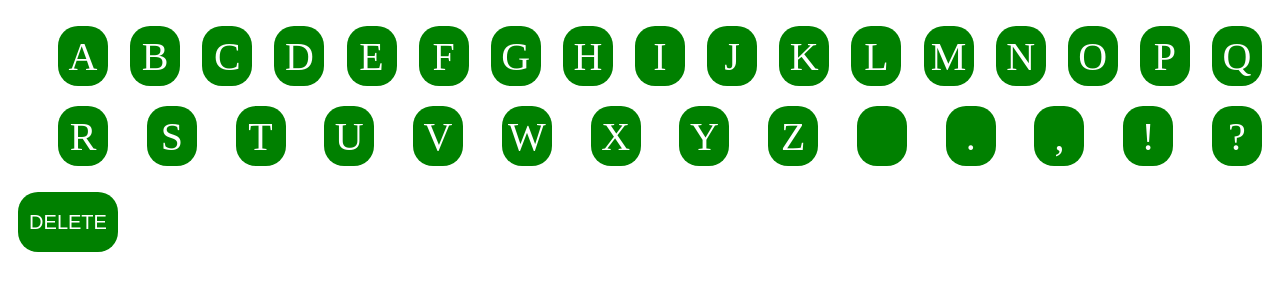
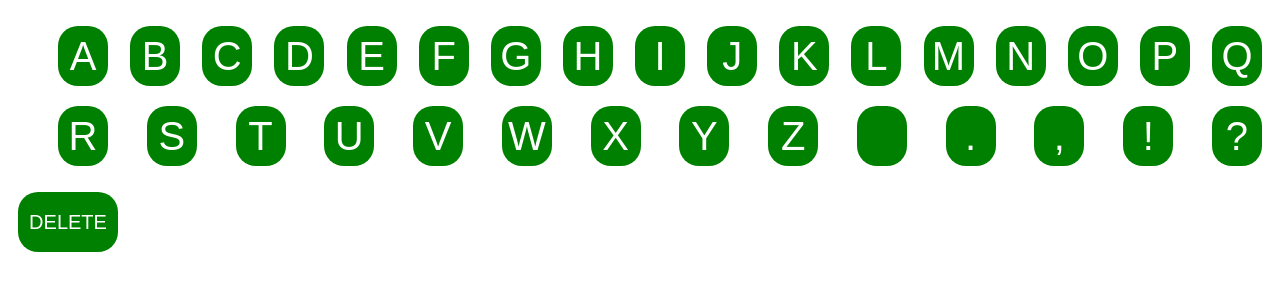
Before and after one commit to innamagkeeva/vue_start, a Vue app: page / in a window 1280 px wide. Shown: the top 300 px of the page. Built offline with nearby package versions, Linux system fonts and the light colour scheme.

Commit message:
закончила второй урок

```diff
--- a/src/App.vue
+++ b/src/App.vue
@@ -1,4 +1,6 @@
 <script setup lang="ts">
+import { ref } from 'vue'
+
 type ButtonBase = {
   id: number
   text: string
@@ -132,7 +134,6 @@ const arrayOfLetters: ButtonBase[] = [
   },
 ]
 
-import { ref } from 'vue'
 const result = ref(' ')
 
 function getResult(str: string): void {
@@ -147,56 +148,58 @@ function deleteSign(): void {
 </script>
 
 <template>
-  <ul class="button">
+  <ul class="list">
     <li
-      class="button__li"
+      class="list__li"
       v-for="element in arrayOfLetters"
       :key="element.id"
-      @click="getResult(element.text)"
     >
-      <p class="button__name">{{ element.text }}</p>
+      <button
+        class="list__button-name"
+        @click="getResult(element.text)"
+      >
+        {{ element.text }}
+      </button>
     </li>
   </ul>
-  <button class="btn__delete" @click="deleteSign">DELETE</button>
-  <h1 class="result">{{ result }}</h1>
+  <button
+    class="list__button-delete"
+    @click="deleteSign"
+  >
+    DELETE
+  </button>
+  <p class="result">{{ result }}</p>
 </template>
 
 <style>
-.button {
+.list {
   list-style: none;
   display: flex;
   justify-content: space-between;
   flex-wrap: wrap;
 }
 
-.button__li,
-.btn__delete {
+.list__button-name,
+.list__button-delete {
   margin: 10px;
   background-color: green;
   height: 60px;
   border: none;
   border-radius: 20px;
   color: white;
-  font-size: 20px;
   cursor: pointer;
   display: flex;
   justify-content: center;
   align-items: center;
 }
 
-.button__li {
+.list__button-name {
+  font-size: 40px;
   width: 50px;
 }
 
-.btn__delete {
+.list__button-delete {
+  font-size: 20px;
   width: 100px;
 }
-
-.button__name {
-  font-size: 40px;
-}
-
-/* .button_space {
-  height: 30px;
-} */
 </style>
```
Also changed, not shown: .prettierrc.json.
